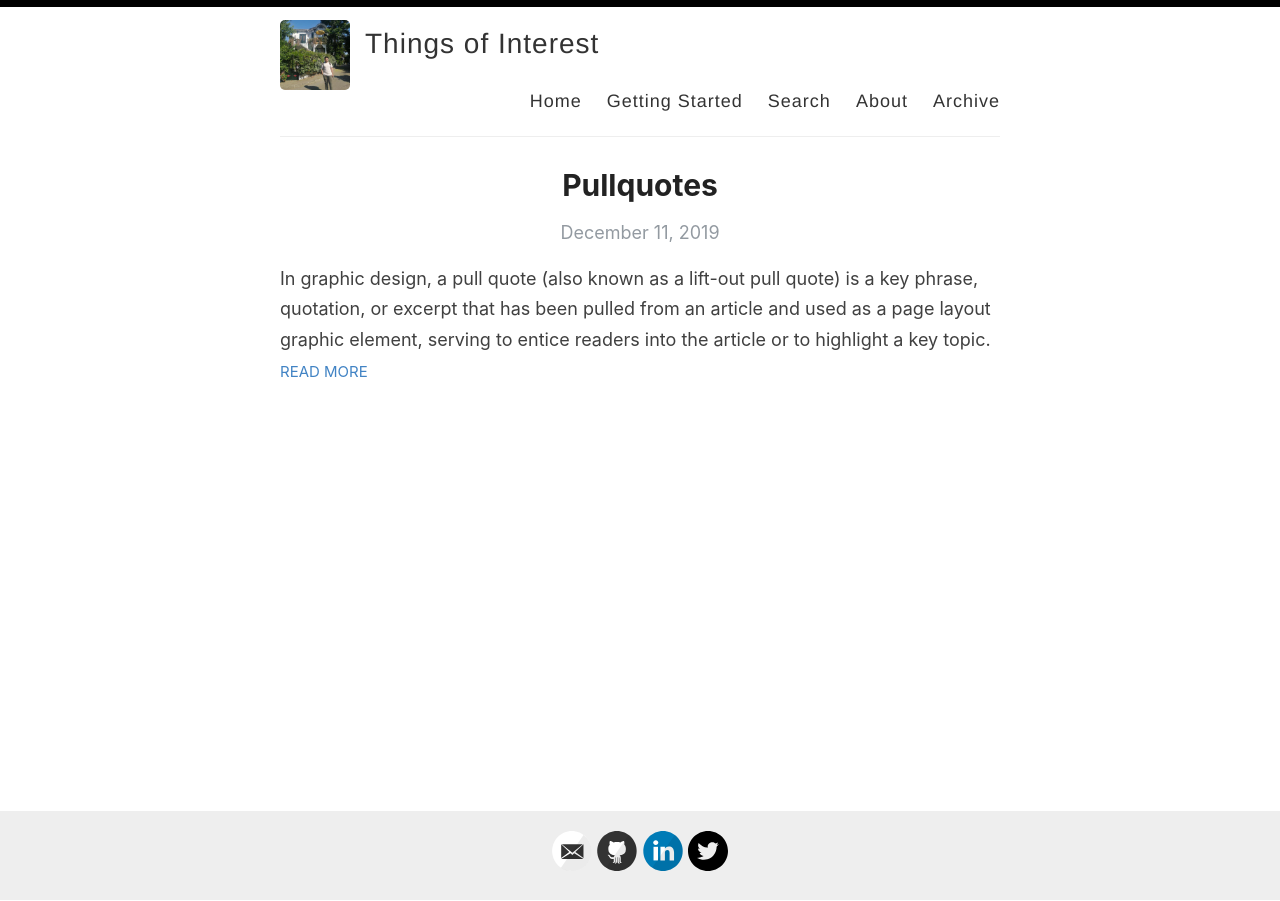
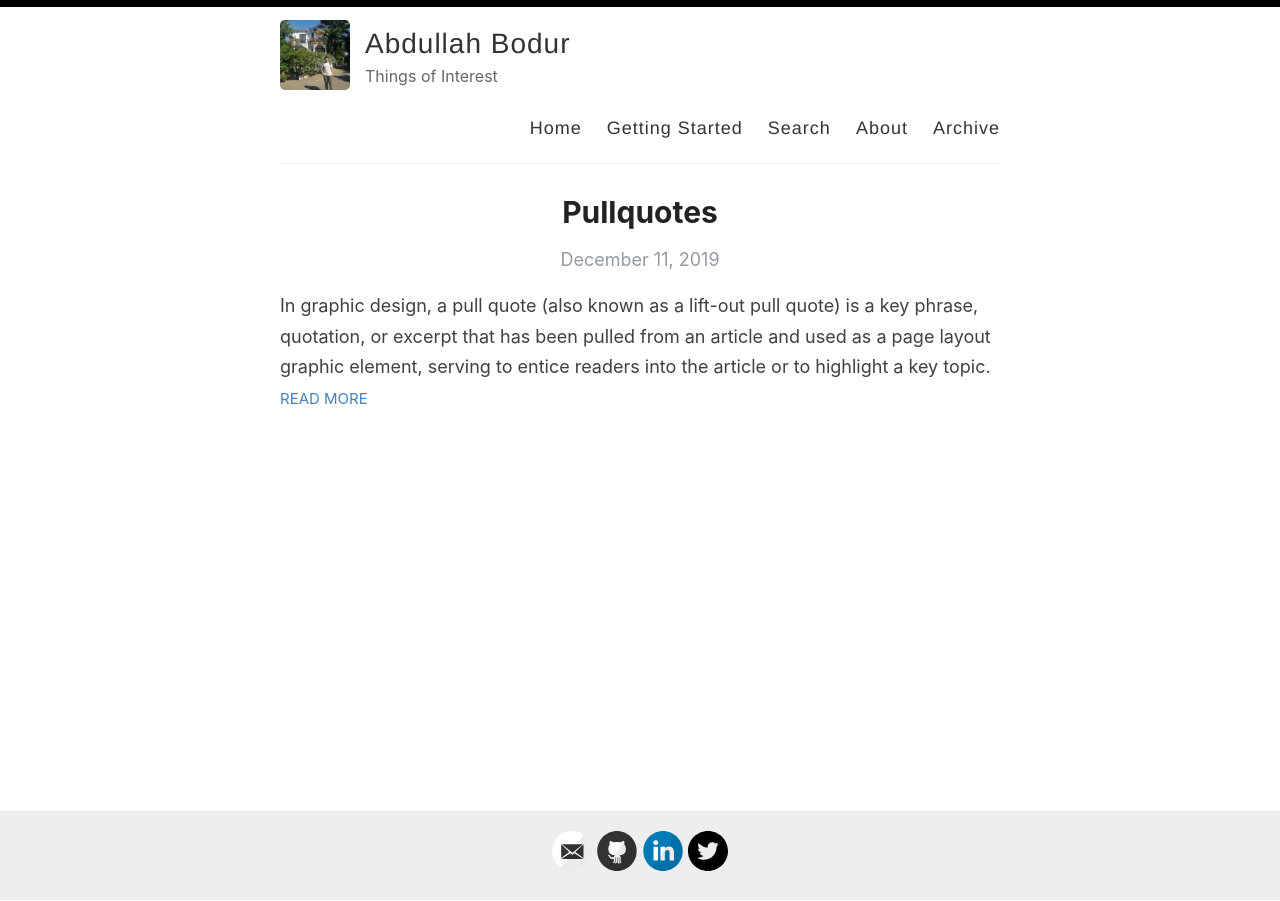
Before and after one commit to abdullahbodur/abdullahbodur.github.io, a Jekyll site: the page built from index.html, in a window 1280 px wide. Built offline with Jekyll 4.4.1, drawn with Linux system fonts in a browser that asks for light colours; the list of posts is cut into pages by our own code.

```diff
--- a/_config.yml
+++ b/_config.yml
@@ -3,13 +3,13 @@
 #
 
 # Name of your site (displayed in the header)
-name: Things of Interest
+name: Abdullah Bodur
 
 # Name of the author
 author: Abdullah Bodur
 
 # Short bio or description (displayed in the header)
-description:
+description: Things of Interest
 
 # URL of your avatar or profile pic (you could use your GitHub profile pic)
 avatar: /images/github-pp.jpeg
```
